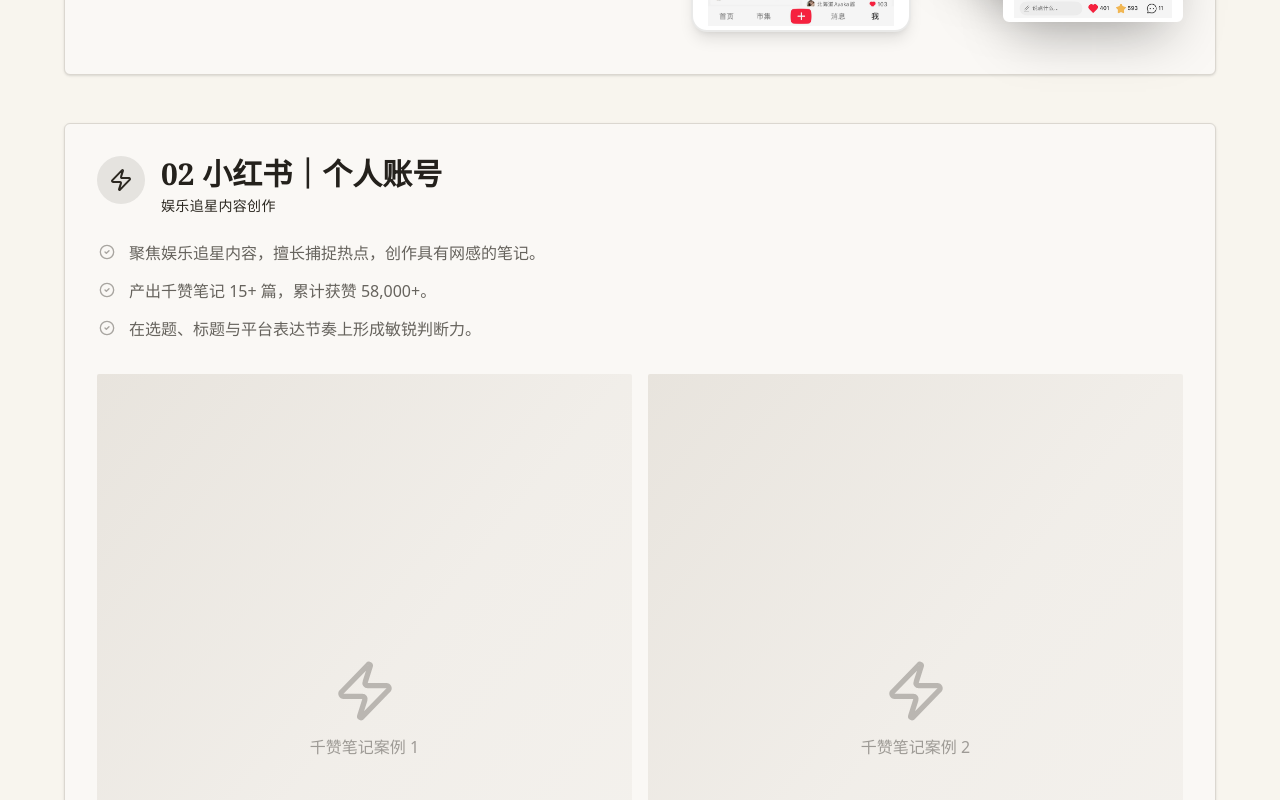
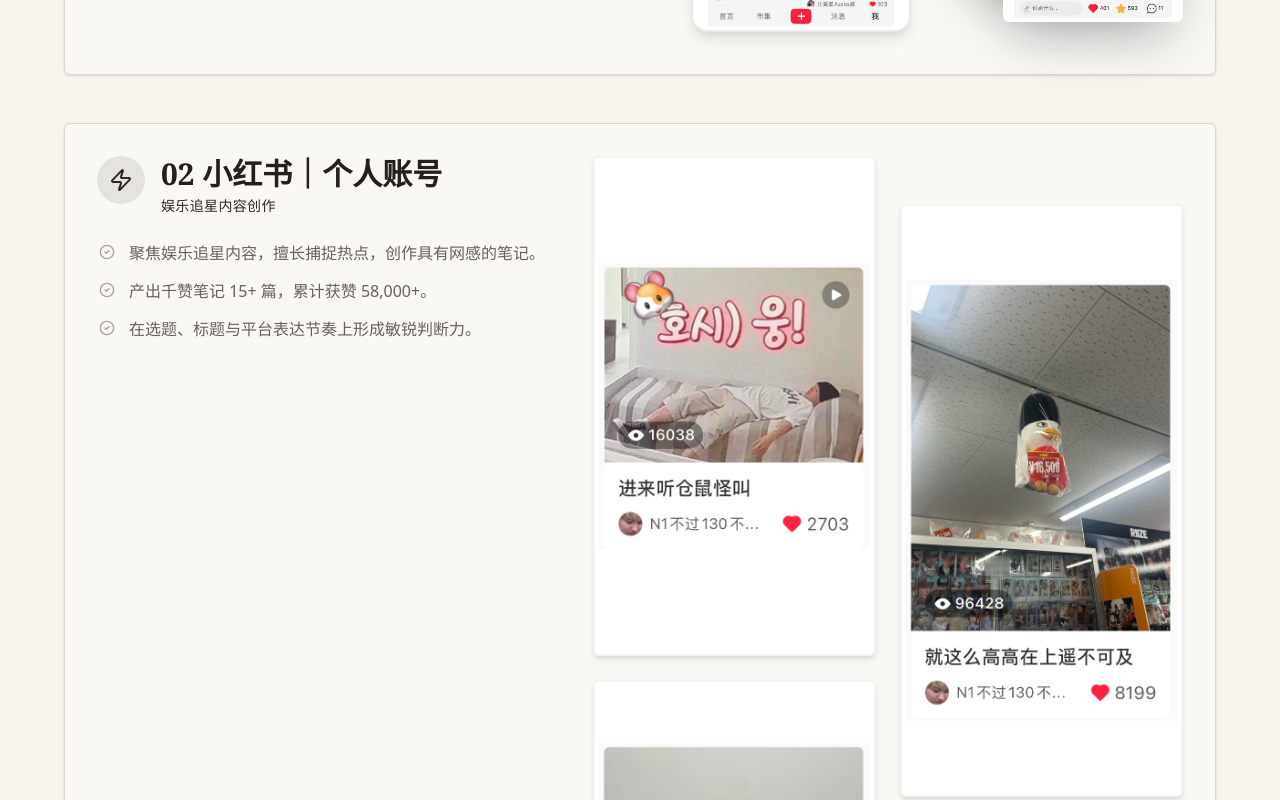
Before and after one commit to Mia1017/v0mia, a Next.js app: page /v0-designer-brand-tk/operation in a window 1280 px wide. Shown: the part 760-1560 px from the top of the page. Built offline with nearby package versions, Linux system fonts and the light colour scheme.

Commit message:
Update page.tsx

```diff
--- a/app/operation/page.tsx
+++ b/app/operation/page.tsx
@@ -3,7 +3,6 @@
 import { Navigation } from "@/components/navigation"
 import { Footer } from "@/components/footer"
 import { TrendingUp, Users, Zap, CheckCircle2, ExternalLink } from "lucide-react"
-import { ImagePlaceholder } from "@/components/image-placeholder"
 import Image from "next/image"
 import Link from "next/link"
 
@@ -12,7 +11,17 @@ export default function OperationPage() {
   const ayakaNotes = [
     { name: "meirenyu.jpg", link: "http://xhslink.com/o/7TIILUPPVPk", label: "笔记" },
     { name: "pijiu.jpg", link: "http://xhslink.com/o/8ipjoEMayVb", label: "笔记" },
-    { name: "haixian.jpg", link: "http://xhslink.com/o/71pgMqLgKTl", label: "笔记" }, // label从爆款改为了笔记
+    { name: "haixian.jpg", link: "http://xhslink.com/o/71pgMqLgKTl", label: "笔记" },
+  ]
+
+  // 定义个人账号的六张笔记数据
+  const personalNotes = [
+    { name: "shushu.jpg", link: "http://xhslink.com/o/45hArIYd8dB" },
+    { name: "yjh.jpg", link: "http://xhslink.com/o/14V7XTFrRGZ" },
+    { name: "nvwang.jpg", link: "http://xhslink.com/o/O3AhjdP8pH" },
+    { name: "doubin.jpg", link: "http://xhslink.com/o/8i7W9hCCF4M" },
+    { name: "kawaii.jpg", link: "http://xhslink.com/o/8IWTYDutPT7" },
+    { name: "labi.jpg", link: "http://xhslink.com/o/82UnWa2Fwa9" },
   ]
 
   return (
@@ -38,8 +47,6 @@ export default function OperationPage() {
           {/* 01 小红书｜北海道Ayaka酱 */}
           <div className="bg-card rounded-xl p-8 shadow-sm border border-border group transition-all duration-300 hover:shadow-lg">
             <div className="flex flex-col lg:flex-row gap-12 items-start">
-
-              {/* 左侧：文案内容 */}
               <div className="flex-1 lg:max-w-md">
                 <div className="flex items-start gap-4 mb-6">
                   <div className="w-12 h-12 rounded-full bg-primary/10 flex items-center justify-center shrink-0">
@@ -54,64 +61,36 @@ export default function OperationPage() {
                 </div>
 
                 <ul className="space-y-3 mb-8 text-sm md:text-base text-muted-foreground leading-relaxed">
-                  <li className="flex items-start gap-3">
-                    <CheckCircle2 className="w-5 h-4 text-primary/40 mt-1 shrink-0" />
-                    <span>运营官方小红书账号，发布 20+ 篇北海道观光笔记。</span>
-                  </li>
-                  <li className="flex items-start gap-3">
-                    <CheckCircle2 className="w-5 h-4 text-primary/40 mt-1 shrink-0" />
-                    <span>执行 10+ 家店铺／景点取材，完成沟通、拍摄与内容制作。</span>
-                  </li>
-                  <li className="flex items-start gap-3">
-                    <CheckCircle2 className="w-5 h-4 text-primary/40 mt-1 shrink-0" />
-                    <span>参与企划、剪辑与视觉设计，协助建立账号风格，实现涨粉 800+。</span>
-                  </li>
+                  <li className="flex items-start gap-3"><CheckCircle2 className="w-5 h-4 text-primary/40 mt-1 shrink-0" /><span>运营官方小红书账号，发布 20+ 篇北海道观光笔记。</span></li>
+                  <li className="flex items-start gap-3"><CheckCircle2 className="w-5 h-4 text-primary/40 mt-1 shrink-0" /><span>执行 10+ 家店铺／景点取材，完成沟通、拍摄与内容制作。</span></li>
+                  <li className="flex items-start gap-3"><CheckCircle2 className="w-5 h-4 text-primary/40 mt-1 shrink-0" /><span>参与企划、剪辑与视觉设计，协助建立账号风格，实现涨粉 800+。</span></li>
                 </ul>
               </div>
 
-              {/* 右侧：图片展示组 */}
               <div className="w-full lg:flex-1">
                 <div className="flex flex-col sm:flex-row gap-8 items-center justify-center lg:justify-end">
-
-                  {/* 个人主页截图 - 已删除“个人主页”文字提示 */}
                   <Link
                     href="https://xhslink.com/m/3SDaawO9bWr"
                     target="_blank"
                     className="w-[200px] sm:w-[220px] h-[380px] relative rounded-2xl border-2 border-primary/10 shadow-lg hover:border-primary/40 transition-all group/profile bg-white overflow-hidden"
                   >
-                    <Image
-                      src="/v0-designer-brand-tk/zhuye.jpg"
-                      alt="Ayaka酱个人主页"
-                      fill
-                      className="object-contain p-1"
-                    />
+                    <Image src="/v0-designer-brand-tk/zhuye.jpg" alt="Ayaka酱个人主页" fill className="object-contain p-1" />
                     <div className="absolute inset-0 bg-black/0 group-hover/profile:bg-black/20 transition-colors flex items-center justify-center rounded-2xl">
                       <ExternalLink className="text-white opacity-0 group-hover/profile:opacity-100 transition-opacity w-8 h-8" />
                     </div>
                   </Link>
 
-                  {/* 堆叠的笔记截图 - 已删除“爆款”文字提示 */}
                   <div className="w-[240px] h-[400px] relative mt-8 sm:mt-0">
                     {ayakaNotes.map((note, index) => (
                       <Link
                         key={note.name}
                         href={note.link}
                         target="_blank"
-                        rel="noopener noreferrer"
                         className="absolute block group/note transition-all duration-300 hover:scale-105 hover:!z-[100]"
-                        style={{
-                          top: `${index * 30}px`,
-                          left: `${index * 30}px`,
-                          zIndex: index + 10,
-                        }}
+                        style={{ top: `${index * 30}px`, left: `${index * 30}px`, zIndex: index + 10 }}
                       >
-                        <div className="w-[180px] h-[320px] relative rounded-xl border-2 border-white shadow-2xl cursor-pointer bg-white overflow-hidden">
-                          <Image
-                            src={`/v0-designer-brand-tk/${note.name}`}
-                            alt={note.label}
-                            fill
-                            className="object-contain p-0.5"
-                          />
+                        <div className="w-[180px] h-[320px] relative rounded-xl border-2 border-white shadow-2xl bg-white overflow-hidden">
+                          <Image src={`/v0-designer-brand-tk/${note.name}`} alt="笔记" fill className="object-contain p-0.5" />
                           <div className="absolute inset-0 bg-black/40 opacity-0 group-hover/note:opacity-100 transition-opacity flex items-center justify-center z-10 rounded-xl">
                             <ExternalLink className="w-8 h-8 text-white/80" />
                           </div>
@@ -119,15 +98,16 @@ export default function OperationPage() {
                       </Link>
                     ))}
                   </div>
-
+                </div>
+              </div>
             </div>
           </div>
 
-            </div>
-          </div>
+          {/* 02 小红书｜个人账号 - 瀑布流排版 */}
+          <div className="bg-card rounded-xl p-8 shadow-sm border border-border group transition-all duration-300 hover:shadow-lg">
+            <div className="flex flex-col lg:flex-row gap-12 items-start">
 
-          {/* 02 小红书｜个人账号 */}
-          <div className="bg-card rounded-xl p-8 shadow-sm border border-border group hover:shadow-md transition-shadow">
+              <div className="flex-1 lg:max-w-md">
                 <div className="flex items-start gap-4 mb-6">
                   <div className="w-12 h-12 rounded-full bg-primary/10 flex items-center justify-center shrink-0">
                     <Zap className="w-6 h-6 text-primary" />
@@ -145,10 +125,40 @@ export default function OperationPage() {
                   <li className="flex items-start gap-3"><CheckCircle2 className="w-5 h-4 text-primary/40 mt-1 shrink-0" /><span>产出千赞笔记 15+ 篇，累计获赞 58,000+。</span></li>
                   <li className="flex items-start gap-3"><CheckCircle2 className="w-5 h-4 text-primary/40 mt-1 shrink-0" /><span>在选题、标题与平台表达节奏上形成敏锐判断力。</span></li>
                 </ul>
+              </div>
 
-            <div className="grid grid-cols-1 md:grid-cols-2 gap-4">
-              <ImagePlaceholder icon={Zap} text="千赞笔记案例 1" aspectRatio="aspect-[4/5]" />
-              <ImagePlaceholder icon={Zap} text="千赞笔记案例 2" aspectRatio="aspect-[4/5]" />
+              {/* 右侧：六张截图瀑布流 */}
+              <div className="flex-1 w-full">
+                <div className="grid grid-cols-2 gap-4 lg:gap-6 items-start">
+                  {/* 第一列 */}
+                  <div className="flex flex-col gap-4 lg:gap-6">
+                    {personalNotes.slice(0, 3).map((note, index) => (
+                      <Link key={index} href={note.link} target="_blank" className="w-full relative rounded-xl border-2 border-primary/5 shadow-md hover:shadow-xl hover:border-primary/20 transition-all bg-white overflow-hidden group/personal">
+                        <div className="relative w-full" style={{ aspectRatio: index === 1 ? '9/19' : '9/16' }}>
+                          <Image src={`/v0-designer-brand-tk/${note.name}`} alt="个人笔记" fill className="object-contain p-1" />
+                          <div className="absolute inset-0 bg-black/0 group-hover/personal:bg-black/20 transition-colors flex items-center justify-center">
+                            <ExternalLink className="text-white opacity-0 group-hover/personal:opacity-100 transition-opacity w-6 h-6" />
+                          </div>
+                        </div>
+                      </Link>
+                    ))}
+                  </div>
+                  {/* 第二列 - 增加上边距制造错位感 */}
+                  <div className="flex flex-col gap-4 lg:gap-6 mt-8 lg:mt-12">
+                    {personalNotes.slice(3, 6).map((note, index) => (
+                      <Link key={index + 3} href={note.link} target="_blank" className="w-full relative rounded-xl border-2 border-primary/5 shadow-md hover:shadow-xl hover:border-primary/20 transition-all bg-white overflow-hidden group/personal">
+                        <div className="relative w-full" style={{ aspectRatio: index === 1 ? '9/16' : '9/19' }}>
+                          <Image src={`/v0-designer-brand-tk/${note.name}`} alt="个人笔记" fill className="object-contain p-1" />
+                          <div className="absolute inset-0 bg-black/0 group-hover/personal:bg-black/20 transition-colors flex items-center justify-center">
+                            <ExternalLink className="text-white opacity-0 group-hover/personal:opacity-100 transition-opacity w-6 h-6" />
+                          </div>
+                        </div>
+                      </Link>
+                    ))}
+                  </div>
+                </div>
+              </div>
+
             </div>
           </div>
 
@@ -165,14 +175,14 @@ export default function OperationPage() {
                 <p className="text-sm text-primary font-medium tracking-wide">年度毕业季专题策划</p>
               </div>
             </div>
-
             <ul className="space-y-3 mb-8 text-sm md:text-base text-muted-foreground leading-relaxed">
               <li className="flex items-start gap-3"><CheckCircle2 className="w-5 h-4 text-primary/40 mt-1 shrink-0" /><span>主导学校官方毕业季内容策划，统筹场景设计、事件梳理与文案表达。</span></li>
               <li className="flex items-start gap-3"><CheckCircle2 className="w-5 h-4 text-primary/40 mt-1 shrink-0" /><span>完成 31 个场景设计、24 个事件回顾，并打磨 60+ 轮细节。</span></li>
               <li className="flex items-start gap-3"><CheckCircle2 className="w-5 h-4 text-primary/40 mt-1 shrink-0" /><span>最终阅读量达 1.6 万+，成为历届毕业季中热度最高的作品。</span></li>
             </ul>
-
-            <ImagePlaceholder icon={Users} text="毕业季专题长图呈现" aspectRatio="aspect-[16/9]" />
+            <div className="w-full aspect-[16/9] relative rounded-xl overflow-hidden border border-border">
+              <Image src="/v0-designer-brand-tk/wechat-project.jpg" alt="毕业季专题" fill className="object-cover" />
+            </div>
           </div>
 
         </div>
```
Lines whose indentation alone changed are shown as unchanged.
